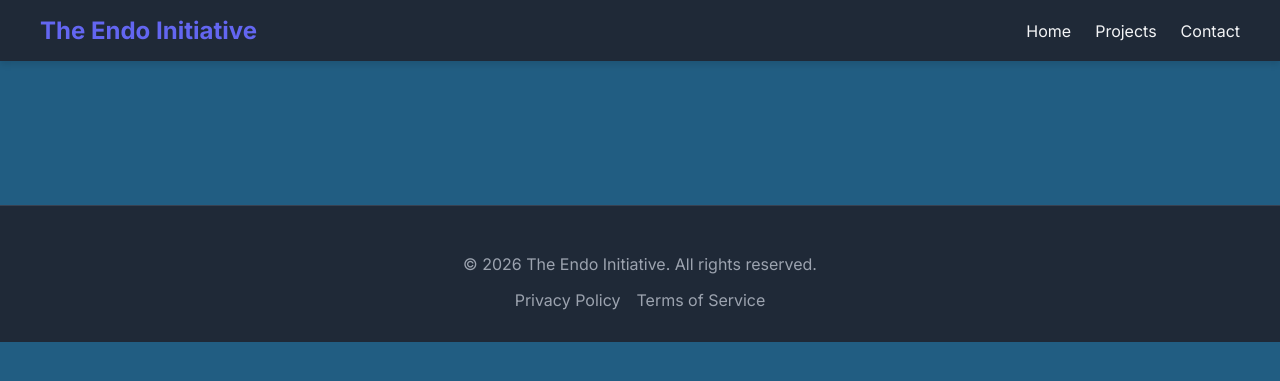
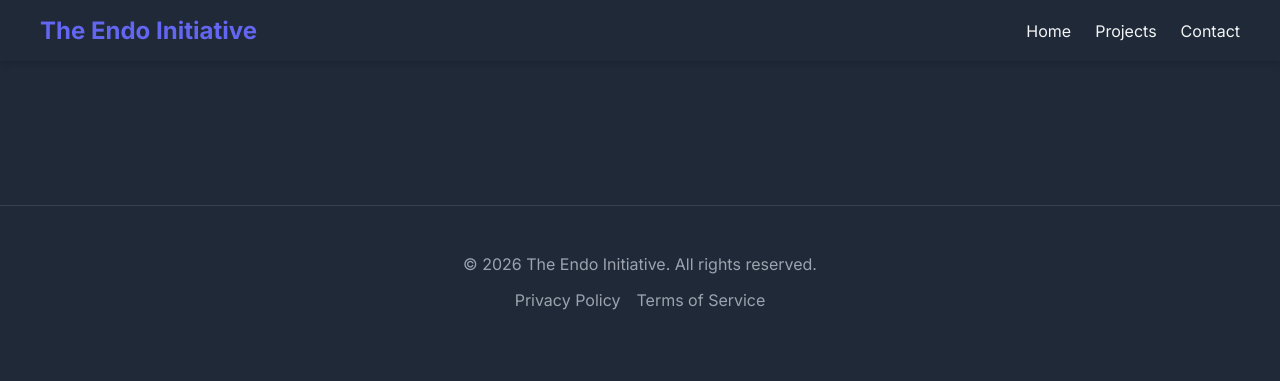
Before and after one commit to Endo-Kazuki/EndoInitiative, a Jekyll site: the page built from index.html, in a window 1280 px wide. Shown: the top 381 px of the page. Built offline with Jekyll 4.4.1, drawn with Linux system fonts in a browser that asks for light colours.

Commit message:
Update style.css

```diff
--- a/assets/css/style.css
+++ b/assets/css/style.css
@@ -12,7 +12,7 @@
 
 /* Base styles for the site */
 .site-body {
-    background-color: #215D82; /* Tailwind bg-gray-900 */
+    background-color: #1f2938; /* Tailwind bg-gray-900 */
     color: #f3f4f6; /* Tailwind text-gray-100 */
     font-family: 'Inter', sans-serif;
     margin: 0;
```
